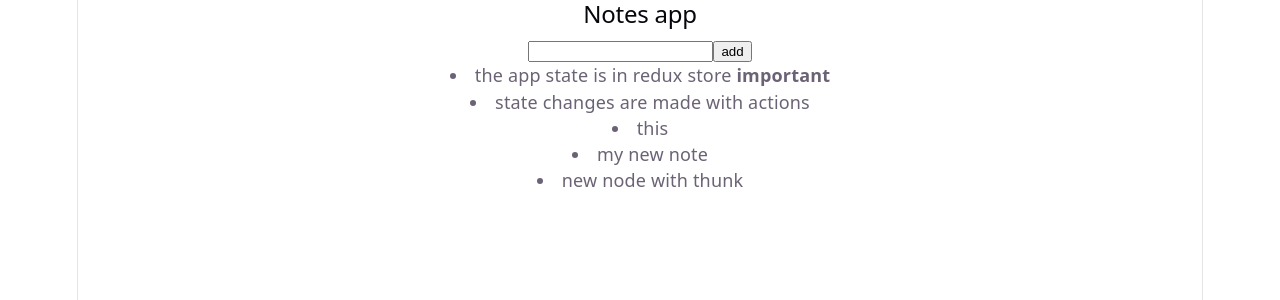
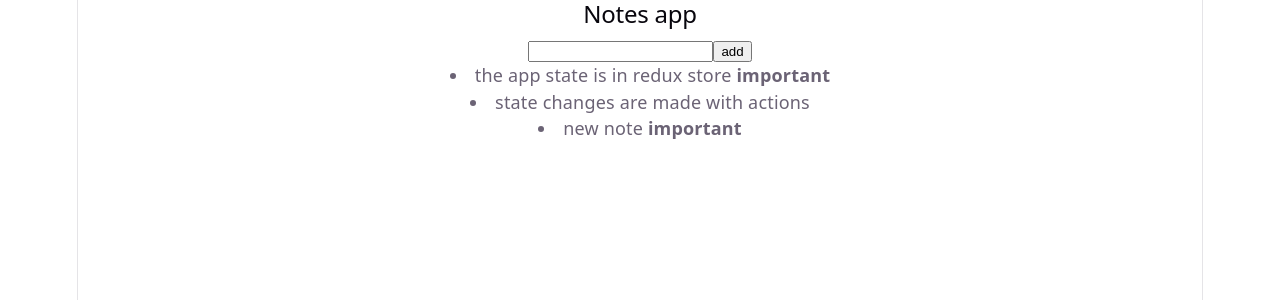
Before and after one commit to Libina-Rai/fullstack_workshop, a React (Vite) app in the folder part6/redux-notes/: page / in a window 1280 px wide. Shown: the top 300 px of the page. Built offline with nearby package versions, Linux system fonts and the light colour scheme; data requests are answered from the project's data file.

Commit message:
feat: implement create and update note functionality with React Query

```diff
--- a/part6/redux-notes/db.json
+++ b/part6/redux-notes/db.json
@@ -11,20 +11,9 @@
       "id": "2"
     },
     {
-      "content": "this",
-      "important": false,
-      "id": "hHBYGU9cQHo"
-    },
-    {
-      "content": "my new note",
-      "important": false,
-      "id": "d0xzLPffS1E"
-    },
-    {
-      "content": "new node with thunk",
-      "important": false,
-      "id": "QYtIvmfXhys"
+      "content": "new note",
+      "important": true,
+      "id": "UDzANED7Cbg"
     }
-  ],
-  "$schema": "./node_modules/json-server/schema.json"
+  ]
 }
--- a/part6/redux-notes/src/ReactQueryApp.jsx
+++ b/part6/redux-notes/src/ReactQueryApp.jsx
@@ -1,11 +1,29 @@
-import { useQuery } from "@tanstack/react-query";
-import { getAll } from "./services/result";
+import { useQuery, useMutation, useQueryClient } from "@tanstack/react-query";
+import { getAll, createNote, updateNote } from "./services/result";
 
 const App = () => {
+  const queryClient = useQueryClient();
+
   //allows us to fetch data and manage the state of that data
   const result = useQuery({
     queryKey: ["notes"],
     queryFn: getAll,
+  });
+
+  //allows us to create new data and manage the state of that data
+  const newNoteMutation = useMutation({
+    mutationFn: createNote,
+    onSuccess: () => {
+      queryClient.invalidateQueries({ queryKey: ["notes"] });
+    },
+  });
+
+  // allows us to update data and manage the state of that data
+  const updateNoteMutation = useMutation({
+    mutationFn: updateNote,
+    onSuccess: () => {
+      queryClient.invalidateQueries({ queryKey: ["notes"] });
+    },
   });
 
   if (result.isLoading) {
@@ -15,11 +33,16 @@ const App = () => {
   const addNote = async (event) => {
     event.preventDefault();
     const content = event.target.note.value;
+    newNoteMutation.mutate({ content, important: true });
     event.target.note.value = "";
-    console.log(content);
   };
 
   const toggleImportance = (note) => {
+    // toggle importance of the note with the given id
+    updateNoteMutation.mutate({
+      id: note.id,
+      updatedNote: { ...note, important: !note.important },
+    });
     console.log("toggle importance of", note.id);
   };
 
--- a/part6/redux-notes/src/services/result.js
+++ b/part6/redux-notes/src/services/result.js
@@ -4,3 +4,25 @@ export const getAll = async () => {
   const response = await fetch(baseUrl);
   return response.json();
 };
+
+export const createNote = async (newNote) => {
+  const response = await fetch(baseUrl, {
+    method: "POST",
+    headers: {
+      "Content-Type": "application/json",
+    },
+    body: JSON.stringify(newNote),
+  });
+  return response.json();
+};
+
+export const updateNote = async (updatedNote, id ) => {
+  const response = await fetch(`${baseUrl}/${id}`, {
+    method: "PUT",
+    headers: {
+      "Content-Type": "application/json",
+    },
+    body: JSON.stringify(updatedNote),
+  });
+  return response.json();
+};
```
